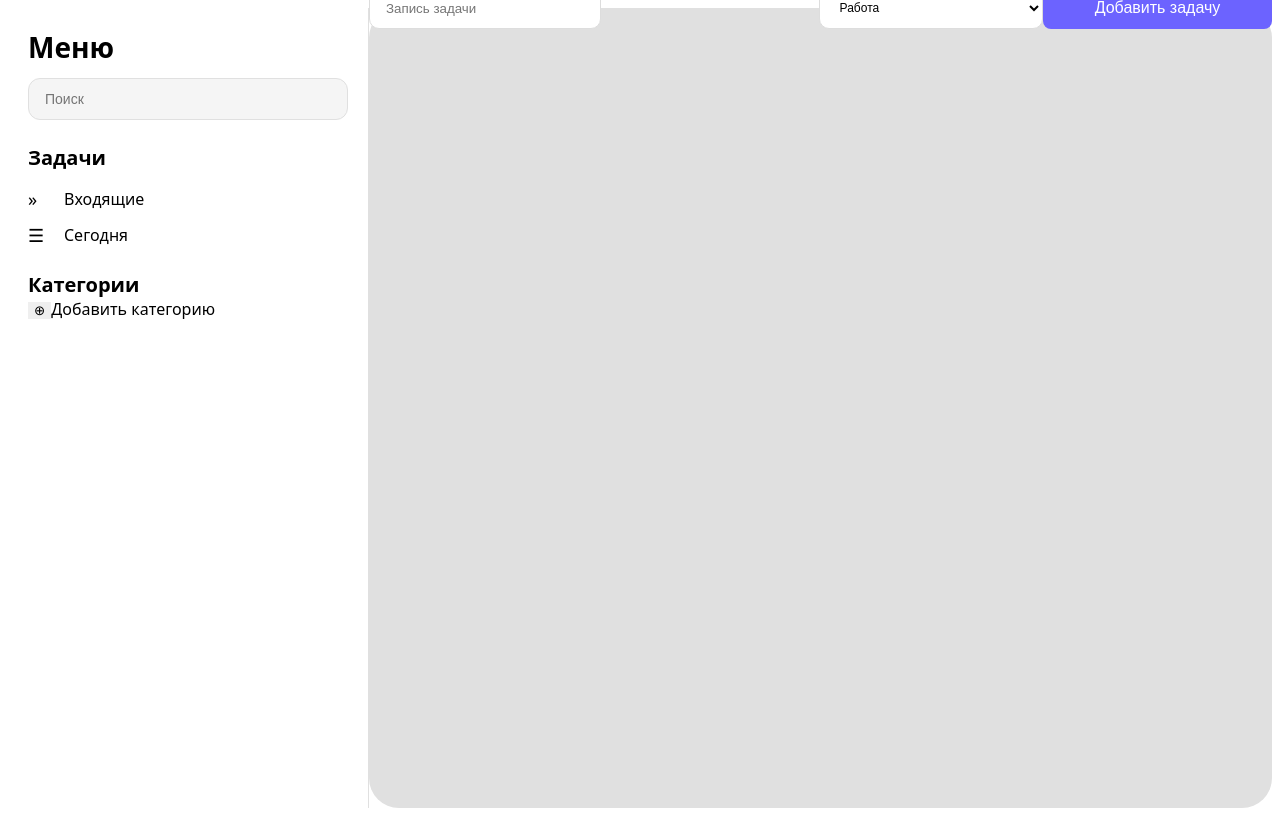
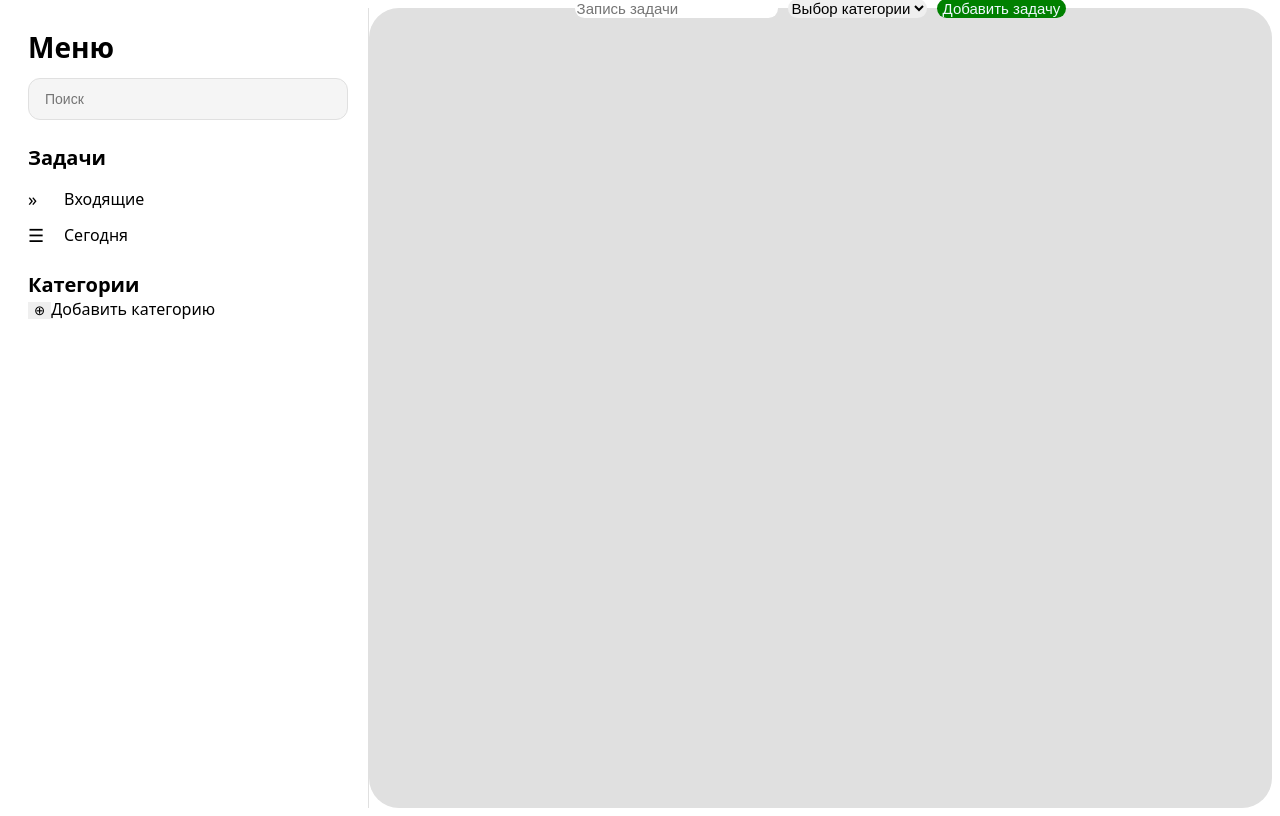
Before and after one commit to Vladimirxs/Todo-list, a React (Vite) app: page / in a window 1280 px wide. Built offline with nearby package versions, Linux system fonts and the light colour scheme.

Commit message:
menu-category

```diff
--- a/src/App.jsx
+++ b/src/App.jsx
@@ -1,7 +1,7 @@
 import { useState } from 'react'
 import './App.css'
-import Modal from './assets/Modal';
-import Task from './assets/Task';
+import Modal from './assets/components/Modal/Modal';
+import Task from './assets/components/Modal/Task/Task';
 
 
 function App() {
@@ -64,7 +64,7 @@ function App() {
         </div>
         </div>
 
-          <Task/>
+          <Task categories={Category}/>
 
 
 
--- a/src/assets/Task.css
+++ /dev/null
@@ -1,53 +0,0 @@
-.input-select {
- display: flex;
-  flex-direction: column;
-  gap: 15px;
-  width: 300px;
-  margin-top: -800px;
-  border-radius: 10px;
-   width: 100%;
-    padding: 12px 16px;
-    border: 1px solid #ddd;
-
-
-}
-
-
-
-.select-menu {
-    width: 100%;
-  padding: 12px 16px;
-  border: 1px solid #ddd;
-  border-radius: 10px;
-  font-size: 12px;
-  background-color: white;
-  cursor: pointer;
-   margin-top: -800px;
-
-}
-
-
-
-.btn-select {
-    width: 100%;
-  padding: 12px 20px;
-  background-color: #6c63ff;
-  color: white;
-  border: none;
-  border-radius: 8px;
-  font-size: 16px;
-  font-weight: 500;
-  cursor: pointer;
-  transition: background-color 0.3s;
-   margin-top: -800px;
-
-}
-
-
-.category-menu {
-  display: flex;
-    align-items: center;
-    padding: 10px;
-    border-radius: 8px;
-    width: 100%;
-}
--- a/src/assets/Task.jsx
+++ /dev/null
@@ -1,67 +0,0 @@
-import { useState } from 'react'
-import './Task.css';
-
-
-function Task() {
-    const [select, setSelect] = useState('')
-    const [inputValue, setInputValue] = useState('')
-    const [tasks, setTasks] = useState([
-        {id: '', name: ''}
-    ])
-
-
-
-function addMenu(newMenu) {
-        setTasks([...tasks, newMenu])
-
-    }
-
-    function addBtn() {
-        addMenu(inputValue)
-    }
-
-
-
-
-
-
-
-
-    return (
-    <div className='right-side'>
-    <input type="text"
-    placeholder="Запись задачи"
-    className='input-select'
-    value={inputValue}
-    onChange={(e) => setInputValue(e.target.value)}
-    />
-
-{tasks.map((task) => (
-                <div key={task.id} className='category-menu'>
-                    <span>{task.name}</span>
-                </div>
-            ))}
-
-
-
-
-
-    <select className='select-menu'>
-    <option value="work">Работа</option>
-    <option value="study">Учёба</option>
-    <option value="house">Дом</option>
-    </select>
-     <p>{select}</p>
-     <button className='btn-select' onClick={addBtn} >Добавить задачу</button>
-
-
-        </div>
-
-    )
-}
-
-
-
-
-
-export default Task;
--- a/src/assets/Modal.jsx
+++ b/src/assets/components/Modal/Modal.jsx
@@ -1,5 +1,7 @@
 import { useState } from 'react'
 import './Modal.css';
+
+
 
 function Modal ({ onAddCategory }) {
 const [isOpen, setIsOpen] = useState(false);
@@ -40,6 +42,7 @@ const modalContent = (
 <button onClick={openModal} className='add'>⊕</button>
 <span>Добавить категорию</span>
 {isOpen && modalContent}
+
     </div>
  )
 };
--- /dev/null
+++ b/src/assets/components/Modal/Task/Task.css
@@ -0,0 +1,52 @@
+.right-side {
+display: flex;
+  min-height: 100vh;
+  width: 100%;
+  margin: 0;
+  padding: 0;
+}
+
+
+.side-menu {
+  display: flex;
+  flex-direction: row;
+  margin-top: -800px;
+  gap: 10px;
+
+}
+
+
+.input {
+  border-radius: 10px;
+  border: none;
+  font-size: 15px;
+  color:black;
+
+}
+
+.select {
+  border: none;
+border-radius: 10px;
+  font-size: 15px;
+}
+
+
+.btn {
+border: none;
+border-radius: 10px;
+  font-size: 15px;
+  background-color: green;
+  color:aliceblue;
+}
+
+.tasks-list {
+display: flex;
+flex-direction: column;
+justify-content: flex-start;
+margin-right: 400px;
+}
+
+.category-menu {
+ font-size: 10px;
+
+}
--- /dev/null
+++ b/src/assets/components/Modal/Task/Task.jsx
@@ -0,0 +1,77 @@
+import { useState } from 'react'
+import './Task.css';
+
+
+
+
+function Task({categories}) {
+    const [select, setSelect] = useState('')
+    const [inputValue, setInputValue] = useState('')
+    const [tasks, setTasks] = useState([
+        { id: '', name: '' }
+    ])
+
+
+    function addBtn() {
+        const newTask = {
+            id: Date.now(),
+            name: inputValue,
+        };
+        setTasks([...tasks, newTask]);
+        setInputValue('');
+        console.log(newTask.id);
+    }
+
+
+
+
+
+
+
+    return (
+        <div className='right-side'>
+            <div className="side-menu">
+                <input type="text"
+                    placeholder="Запись задачи"
+                    className='input'
+                    value={inputValue}
+                    onChange={(e) => setInputValue(e.target.value)}
+
+                />
+                <select className='select'
+                    value={select}
+                    onChange={(e) => setSelect(e.target.value)}>
+
+                    <option value="">Выбор категории</option>
+                    {categories.map((category, id) => (
+                        <option key={id} value={category}>
+                            {category}
+                        </option>
+                    ))}
+                </select>
+
+
+
+
+
+
+                <button className="btn" onClick={addBtn} >Добавить задачу</button>
+
+            </div>
+            <div className='tasks-menu'>
+                {tasks.map((task) => (
+                    <div key={task.id} className='category-menu'>
+                        <span>{task.name}</span>
+                    </div>
+                ))}
+                </div>
+        </div>
+
+    )
+}
+
+
+
+
+
+export default Task;
```
Also changed, not shown: src/assets/components/Modal/Modal.css (renamed from src/assets/Modal.css).
